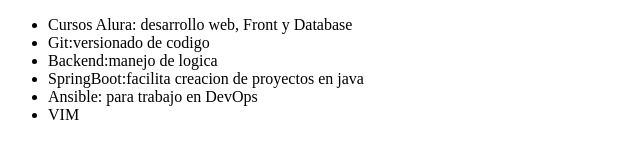
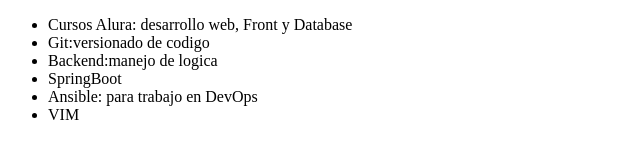
Before and after one commit to J-Alexander-Melo-C/Alura-Git, a plain HTML site: page Alex/index.html in a window 1280 px wide. Shown: the whole page, without its empty margins (0-640 px from the left). Drawn offline with Linux system fonts and the light colour scheme.

Commit message:
Revert "descripcion de springboot"
This reverts commit 3344d0996ee5c30ff1904a7fd025beef2559faf4.

```diff
--- a/Alex/index.html
+++ b/Alex/index.html
@@ -11,7 +11,7 @@
         <li>Cursos Alura: desarrollo web, Front y Database</li>
         <li>Git:versionado de codigo</li>
         <li>Backend:manejo de logica</li>
-        <li>SpringBoot:facilita creacion de proyectos en java</li>
+        <li>SpringBoot</li>
         <li>Ansible: para trabajo en DevOps</li>
         <li>VIM</li>
     </ul>
```
